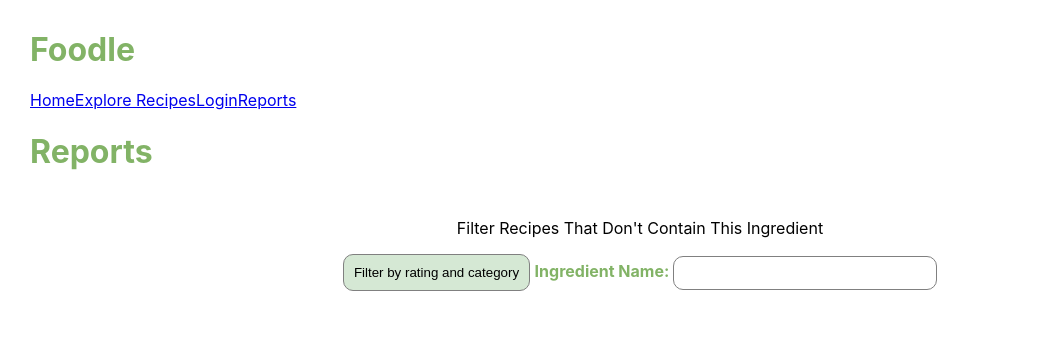
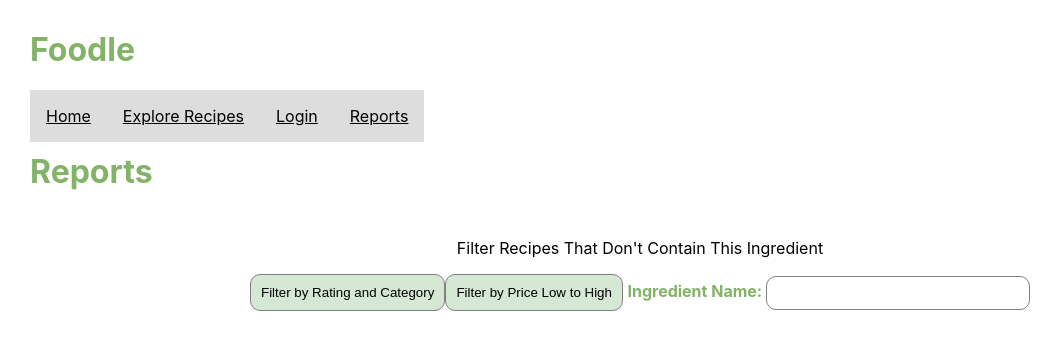
Before and after one commit to raveenamnair/Foodle, a React (Create React App) app in the folder frontend/: page /reports in a window 1280 px wide. Shown: the top 350 px of the page, without its empty margins (0-1063 px from the left). Built offline with nearby package versions, Linux system fonts and the light colour scheme; no server answers.

Commit message:
added filter recipies by price

```diff
--- a/frontend/src/App.css
+++ b/frontend/src/App.css
@@ -38,8 +38,31 @@
   }
 }
 
-nav {
-  display: flex;
-  flex-direction: horizontal;
-  color: #61dafb;
+.mainApp {
+  margin-bottom: 20px;
 }
+
+.customul {
+  list-style-type: none;
+  margin: 0;
+  padding: 0;
+}
+
+.customli {
+  float: left;
+}
+
+
+.customli a {
+  color: black;
+}
+
+.customli a:hover {
+  background-color: green;
+}
+
+a {
+  display: block;
+  padding: 8px;
+  background-color: #dddddd;
+}
--- a/frontend/src/App.js
+++ b/frontend/src/App.js
@@ -7,15 +7,17 @@ import React, { useState } from 'react';
 function App() {
 
   return (
-    <div>
+    <div className='mainApp'>
         <h1>Foodle</h1>
-          <nav>
-              <Link to="/">Home</Link><span/>
-              <Link to="/exploreRecipes">Explore Recipes</Link><span/>
-              {sessionStorage.getItem('username') && <Link to="/profile">Profile</Link>}
-              {!sessionStorage.getItem('username') && <Link to="/login">Login</Link>} <span/>
-              <Link to="/reports">Reports</Link><span />
-          </nav>
+          <ul className='customul'>
+              <li className='customli'><a><Link to="/">Home</Link></a></li>
+              <li className='customli'><a><Link to="/exploreRecipes">Explore Recipes</Link></a></li>
+              <li className='customli'><a>{sessionStorage.getItem('username') && <Link to="/profile">Profile</Link>}
+              {!sessionStorage.getItem('username') && <Link to="/login">Login</Link>} </a></li>
+              <li className='customli'><a><Link to="/reports">Reports</Link></a></li>
+              <br/>
+              <br/>
+          </ul>
       </div>
   );
 }
--- a/frontend/src/Components/Profile.js
+++ b/frontend/src/Components/Profile.js
@@ -13,8 +13,7 @@ export default function Profile() {
     // Functions to run at the start of the page
     const getCurrentUser = () => {
         // TODO CHANGE
-        // let username = sessionStorage.getItem('username')
-        let username = "testing"
+        let username = sessionStorage.getItem('username')
         setCurrUsername(username)
         tempCurrUsername = username
     }
--- a/frontend/src/Components/Reports.js
+++ b/frontend/src/Components/Reports.js
@@ -23,9 +23,13 @@ export default function Reports() {
         setValue(event.target.value);
     };
 
-    const handleSubmit = () => {
+    const handleSubmitRating = () => {
         getIngredientDataReport()
         //displayReport()
+    }
+
+    const handleSubmitPrice = () => {
+        getPriceDataReport()
     }
 
     React.useEffect(() => {
@@ -54,13 +58,26 @@ export default function Reports() {
         .catch(function (error) {
             console.log(error);
         });
-
-        console.log("41")
         console.log(reportData)
     }
 
+
+    const getPriceDataReport = async () => {
+        await axios.get(`http://localhost:9000/filter/price`)
+        .then(function (response) {
+            console.log("response data plz work", response.data);
+            setReportData(response.data)
+            setLoading(false)
+        })
+        .catch(function (error) {
+            console.log(error);
+        });
+        console.log(reportData)
+    }
+
+
     const displayReport = () => {
-        console.log(reportData)
+        console.log("report data:", reportData)
         const contactElements = [];
 
         //return reportData[0].name
@@ -90,13 +107,13 @@ export default function Reports() {
             <h1>Reports</h1>
             <div className="filter_buttons">
                 <p>Filter Recipes That Don't Contain This Ingredient</p>
-                <button onClick={handleSubmit}>Filter by rating and category</button>
+                <button onClick={handleSubmitRating}>Filter by Rating and Category</button>
+                <button onClick={handleSubmitPrice}>Filter by Price Low to High</button>
                 <span> </span>
                 <label>Ingredient Name: </label>
                 <input type="text" value={ingredient} onChange={(e) => setIngredient(e.target.value)} />
                 <br></br>
             </div>
-
             <div>
             {
                 loading?'':displayReport()
--- a/frontend/src/index.css
+++ b/frontend/src/index.css
@@ -31,7 +31,7 @@ label {
     margin-top  : -100px; /* half of the height */
 }
 .pageContent {
-  margin: auto;
+  margin: 20px auto;
   width: 75%;
   padding: 10px;
 }
```
